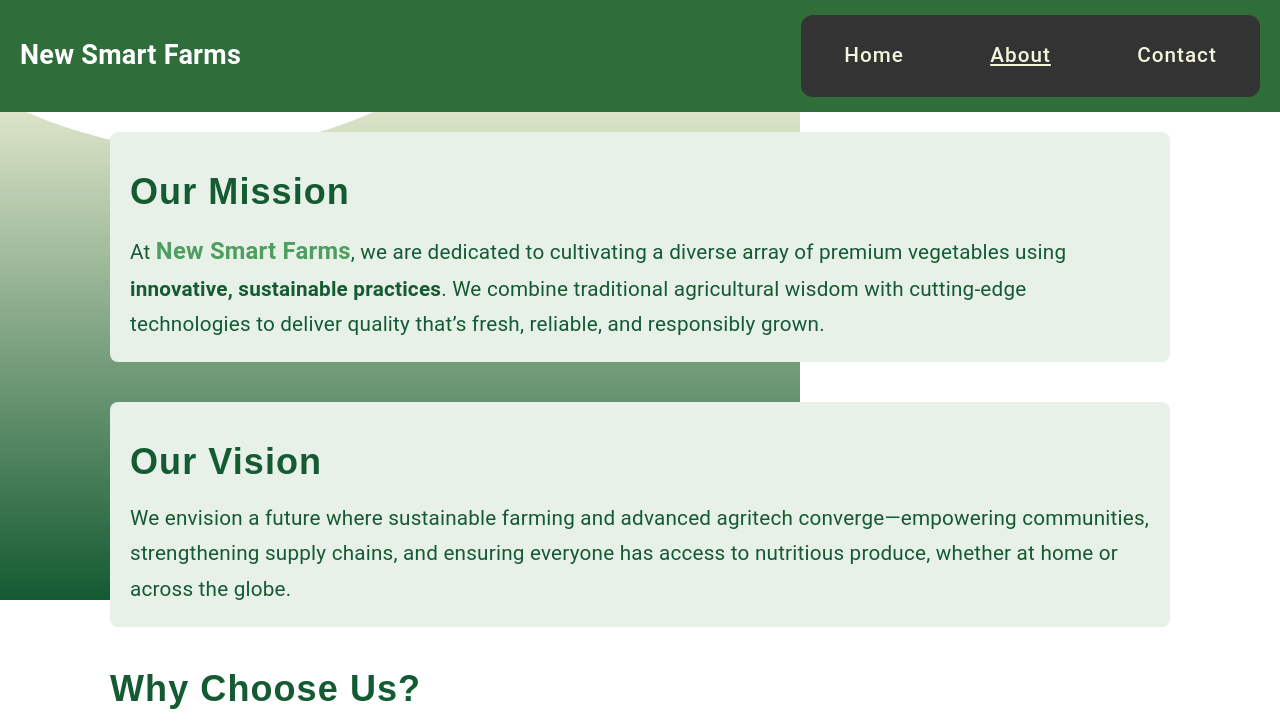
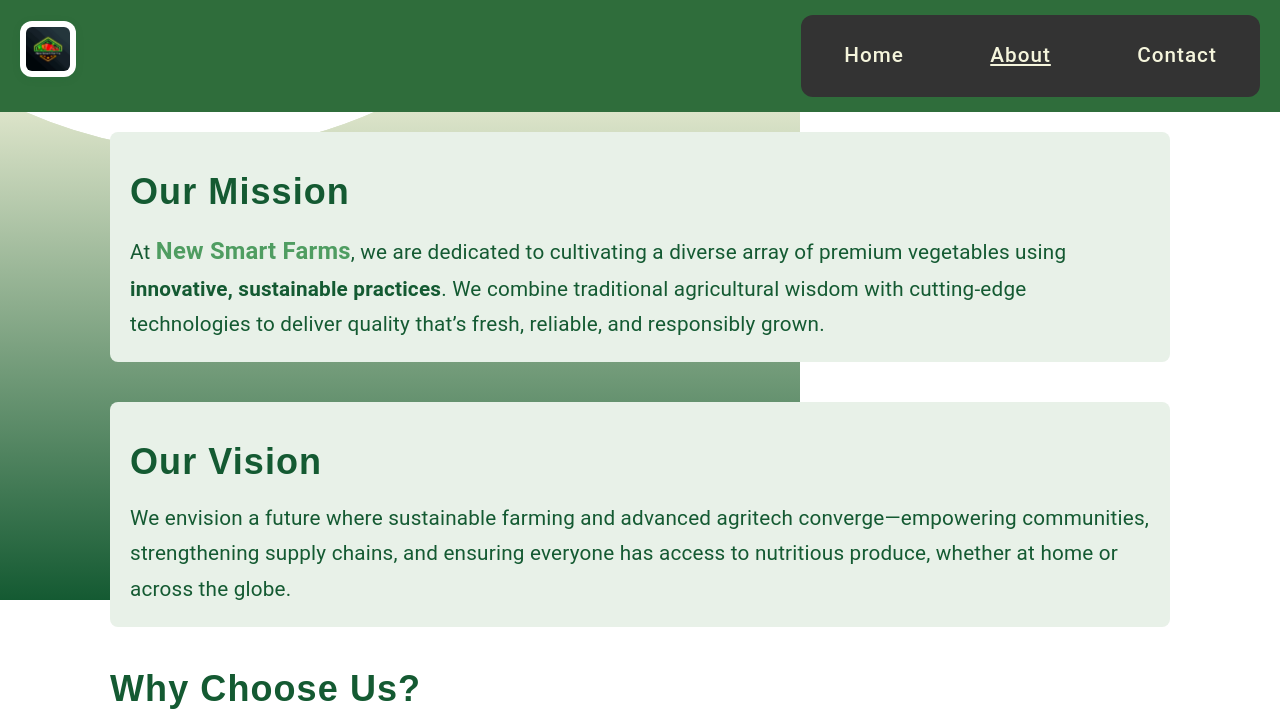
Before and after one commit to jasSON-89/NEW-SMART-FARMS, a plain HTML site: page About.html in a window 1280 px wide. Shown: the top 725 px of the page. Drawn offline with Linux system fonts and the light colour scheme.

Commit message:
logo/ about

```diff
--- a/About.html
+++ b/About.html
@@ -13,7 +13,7 @@
   <!-- Navbar copied from homepage -->
   <header>
     <div class="nav-container">
-      <a href="index.html" class="logo">New Smart Farms</a>
+      <a href="index.html" class="logo"><img src="images NSF/logo.png.png" alt="New Smart Farms Logo" class="nsf-logo"></a>
       <nav id="nav-links">
         <a href="index.html">Home</a>
         <a href="about.html" class="active">About</a>
```
